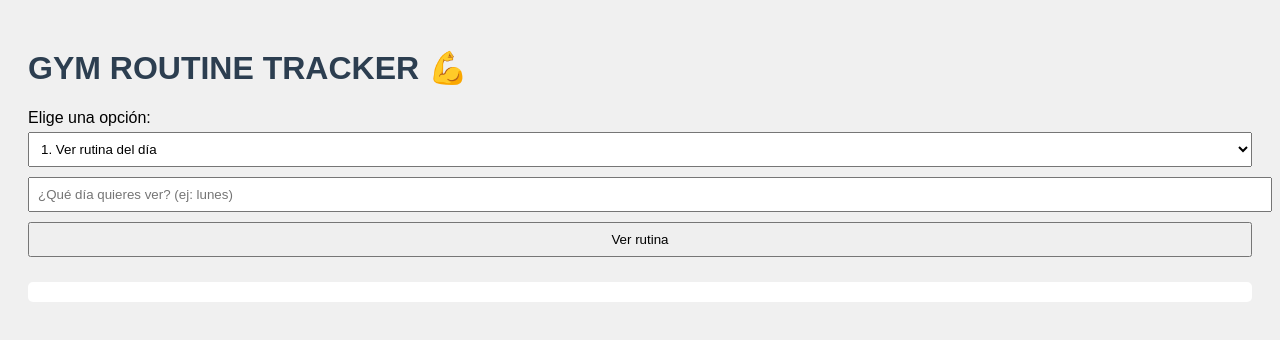
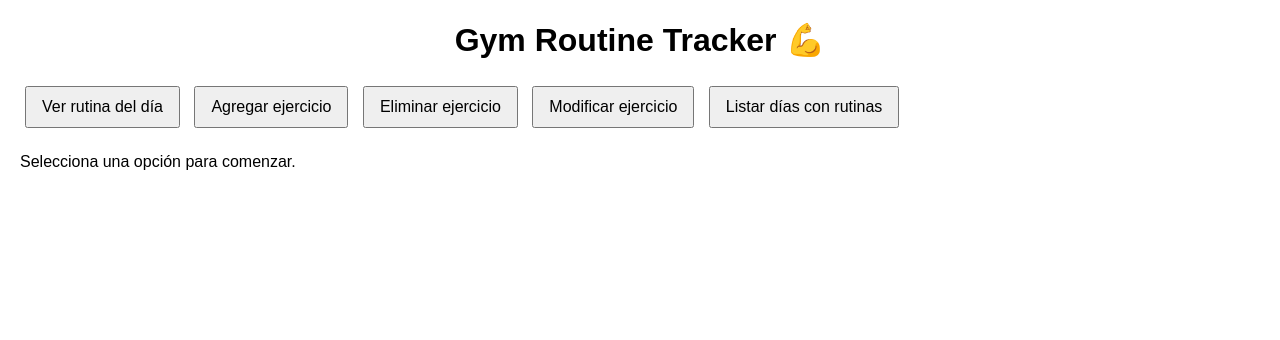
Before and after one commit to nvargasvi/Planificador_Gimnasio.github.io, a plain HTML site: page index.html in a window 1280 px wide. Drawn offline with Linux system fonts and the light colour scheme.

Commit message:
Update index.html

```diff
--- a/index.html
+++ b/index.html
@@ -2,98 +2,140 @@
 <html lang="es">
 <head>
   <meta charset="UTF-8">
+  <meta name="viewport" content="width=device-width, initial-scale=1.0">
   <title>Gym Routine Tracker 💪</title>
   <style>
-    body { font-family: Arial, sans-serif; padding: 20px; background-color: #f0f0f0; }
-    h1 { color: #2c3e50; }
-    select, input, button { margin: 5px 0; padding: 8px; width: 100%; }
-    .output { margin-top: 20px; white-space: pre-wrap; background: #fff; padding: 10px; border-radius: 5px; }
+    body { font-family: Arial, sans-serif; margin: 20px; }
+    header { text-align: center; margin-bottom: 20px; }
+    nav button { margin: 5px; padding: 10px 15px; font-size: 1rem; }
+    section { margin-top: 20px; }
+    form { margin-bottom: 15px; }
+    label { display: block; margin: 5px 0 2px; }
+    input, select { width: 100%; padding: 5px; margin-bottom: 10px; }
+    ul { list-style: none; padding: 0; }
+    ul li { background: #f3f3f3; margin: 5px 0; padding: 10px; border-radius: 4px; }
   </style>
 </head>
 <body>
+  <header>
+    <h1>Gym Routine Tracker 💪</h1>
+  </header>
+  <nav>
+    <button onclick="viewRoutine()">Ver rutina del día</button>
+    <button onclick="addExercise()">Agregar ejercicio</button>
+    <button onclick="deleteExercise()">Eliminar ejercicio</button>
+    <button onclick="modifyExercise()">Modificar ejercicio</button>
+    <button onclick="listDays()">Listar días con rutinas</button>
+  </nav>
+  <section id="content">
+    <p>Selecciona una opción para comenzar.</p>
+  </section>
+  <script>
+    const rutinas = {};
 
-  <h1>GYM ROUTINE TRACKER 💪</h1>
+    function clearContent() {
+      document.getElementById('content').innerHTML = '';
+    }
 
-  <label for="opcion">Elige una opción:</label>
-  <select id="opcion">
-    <option value="1">1. Ver rutina del día</option>
-    <option value="2">2. Agregar ejercicio a un día</option>
-  </select>
-
-  <div id="formulario">
-    <!-- Aquí se cargan los formularios dinámicamente -->
-  </div>
-
-  <div class="output" id="salida"></div>
-
-  <script>
-    const rutinas = {
-      lunes: [
-        { ejercicio: "Sentadillas", series: 3, repeticiones: 12, peso: 50 },
-        { ejercicio: "Press de banca", series: 4, repeticiones: 10, peso: 40 }
-      ],
-      martes: [
-        { ejercicio: "Remo con barra", series: 3, repeticiones: 10, peso: 35 }
-      ]
-    };
-
-    const opcionSelect = document.getElementById('opcion');
-    const formularioDiv = document.getElementById('formulario');
-    const salidaDiv = document.getElementById('salida');
-
-    opcionSelect.addEventListener('change', mostrarFormulario);
-    mostrarFormulario();
-
-    function mostrarFormulario() {
-      const opcion = opcionSelect.value;
-      formularioDiv.innerHTML = '';
-      salidaDiv.textContent = '';
-
-      if (opcion === '1') {
-        formularioDiv.innerHTML = `
-          <input type="text" id="diaConsulta" placeholder="¿Qué día quieres ver? (ej: lunes)">
-          <button onclick="verRutina()">Ver rutina</button>
-        `;
-      } else if (opcion === '2') {
-        formularioDiv.innerHTML = `
-          <input type="text" id="diaNuevo" placeholder="Día (ej: miercoles)">
-          <input type="text" id="ejercicio" placeholder="Nombre del ejercicio">
-          <input type="number" id="series" placeholder="Número de series">
-          <input type="number" id="repeticiones" placeholder="Número de repeticiones">
-          <input type="number" step="0.1" id="peso" placeholder="Peso (kg)">
-          <button onclick="agregarEjercicio()">Agregar ejercicio</button>
-        `;
+    function viewRoutine() {
+      clearContent();
+      const content = document.getElementById('content');
+      const dia = prompt('¿Qué día quieres ver? (ej: lunes)').toLowerCase();
+      const ejercicios = rutinas[dia];
+      if (ejercicios && ejercicios.length) {
+        const title = document.createElement('h2');
+        title.textContent = `Rutina para ${dia.charAt(0).toUpperCase() + dia.slice(1)}`;
+        content.appendChild(title);
+        const list = document.createElement('ul');
+        ejercicios.forEach((e, i) => {
+          const li = document.createElement('li');
+          li.textContent = `${i+1}. ${e.ejercicio} | ${e.series}x${e.repeticiones} @ ${e.peso} kg`;
+          list.appendChild(li);
+        });
+        content.appendChild(list);
+      } else {
+        content.textContent = 'No hay ejercicios guardados para ese día.';
       }
     }
 
-    function verRutina() {
-      const dia = document.getElementById('diaConsulta').value.toLowerCase();
-      if (rutinas[dia] && rutinas[dia].length > 0) {
-        let texto = `Rutina para ${dia.charAt(0).toUpperCase() + dia.slice(1)}:\n`;
-        rutinas[dia].forEach(e => {
-          texto += `- ${e.ejercicio} | ${e.series}x${e.repeticiones} @ ${e.peso} kg\n`;
+    function addExercise() {
+      clearContent();
+      const dia = prompt('¿A qué día quieres agregar un ejercicio?').toLowerCase();
+      const ejercicio = prompt('Nombre del ejercicio:');
+      const series = parseInt(prompt('Número de series:'), 10);
+      const repeticiones = parseInt(prompt('Número de repeticiones:'), 10);
+      const peso = parseFloat(prompt('Peso (kg):'));
+      if (!rutinas[dia]) rutinas[dia] = [];
+      rutinas[dia].push({ ejercicio, series, repeticiones, peso });
+      alert(`✅ Se agregó '${ejercicio}' a la rutina del ${dia}.`);
+    }
+
+    function deleteExercise() {
+      clearContent();
+      const dia = prompt('¿De qué día quieres eliminar un ejercicio?').toLowerCase();
+      const ejercicios = rutinas[dia];
+      if (ejercicios && ejercicios.length) {
+        let msg = `Ejercicios para ${dia}:\n`;
+        ejercicios.forEach((e, i) => {
+          msg += `${i+1}. ${e.ejercicio} | ${e.series}x${e.repeticiones} @ ${e.peso} kg\n`;
         });
-        salidaDiv.textContent = texto;
+        const idx = parseInt(prompt(msg + 'Ingresa el número a eliminar:'), 10);
+        if (idx > 0 && idx <= ejercicios.length) {
+          const eliminado = ejercicios.splice(idx-1, 1)[0];
+          if (!ejercicios.length) delete rutinas[dia];
+          alert(`❌ Se eliminó '${eliminado.ejercicio}' del ${dia}.`);
+        } else {
+          alert('Índice inválido.');
+        }
       } else {
-        salidaDiv.textContent = "No hay ejercicios guardados para ese día.";
+        alert('No hay ejercicios para ese día.');
       }
     }
 
-    function agregarEjercicio() {
-      const dia = document.getElementById('diaNuevo').value.toLowerCase();
-      const ejercicio = document.getElementById('ejercicio').value;
-      const series = parseInt(document.getElementById('series').value);
-      const repeticiones = parseInt(document.getElementById('repeticiones').value);
-      const peso = parseFloat(document.getElementById('peso').value);
+    function modifyExercise() {
+      clearContent();
+      const dia = prompt('¿De qué día quieres modificar un ejercicio?').toLowerCase();
+      const ejercicios = rutinas[dia];
+      if (ejercicios && ejercicios.length) {
+        let msg = `Ejercicios para ${dia}:\n`;
+        ejercicios.forEach((e, i) => {
+          msg += `${i+1}. ${e.ejercicio} | ${e.series}x${e.repeticiones} @ ${e.peso} kg\n`;
+        });
+        const idx = parseInt(prompt(msg + 'Ingresa el número a modificar:'), 10);
+        if (idx > 0 && idx <= ejercicios.length) {
+          const e = ejercicios[idx-1];
+          e.series = parseInt(prompt(`Nuevas series (actual: ${e.series}):`), 10);
+          e.repeticiones = parseInt(prompt(`Nuevas repeticiones (actual: ${e.repeticiones}):`), 10);
+          e.peso = parseFloat(prompt(`Nuevo peso (kg) (actual: ${e.peso}):`));
+          alert('🔄 Ejercicio actualizado.');
+        } else {
+          alert('Índice inválido.');
+        }
+      } else {
+        alert('No hay ejercicios para ese día.');
+      }
+    }
 
-      const nuevo = { ejercicio, series, repeticiones, peso };
-
-      if (!rutinas[dia]) rutinas[dia] = [];
-      rutinas[dia].push(nuevo);
-
-      salidaDiv.textContent = `✅ Se agregó '${ejercicio}' a la rutina del ${dia}.`;
+    function listDays() {
+      clearContent();
+      const content = document.getElementById('content');
+      if (Object.keys(rutinas).length) {
+        for (const dia in rutinas) {
+          const title = document.createElement('h3');
+          title.textContent = dia.charAt(0).toUpperCase() + dia.slice(1);
+          content.appendChild(title);
+          const list = document.createElement('ul');
+          rutinas[dia].forEach(e => {
+            const li = document.createElement('li');
+            li.textContent = `${e.ejercicio} | ${e.series}x${e.repeticiones} @ ${e.peso} kg`;
+            list.appendChild(li);
+          });
+          content.appendChild(list);
+        }
+      } else {
+        content.textContent = 'No hay rutinas guardadas.';
+      }
     }
   </script>
-
 </body>
 </html>
```
